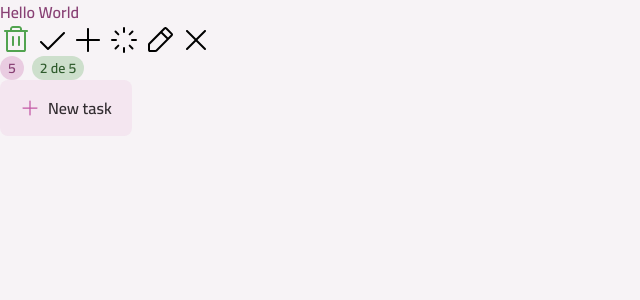
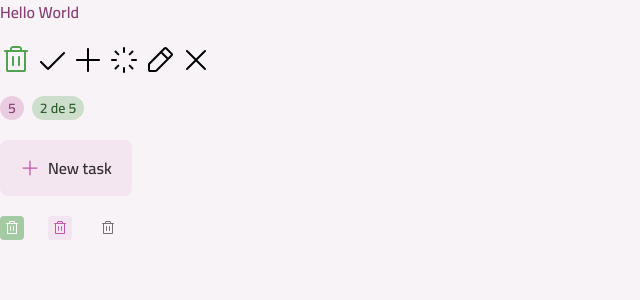
Before and after one commit to bedeschiotavia/todo, a React (Vite) app: page / in a window 1280 px wide. Shown: the top 300 px of the page, without its empty margins (0-640 px from the left). Built offline with nearby package versions, Linux system fonts and the light colour scheme.

Commit message:
create button icon component

```diff
--- a/src/App.tsx
+++ b/src/App.tsx
@@ -8,6 +8,7 @@
 import Icon from "./components/Icon";
 import Badge from "./components/Badge";
 import Button from "./components/Button";
+import ButtonIcon from "./components/ButtonIcon";
 
 export default function App() {
   return(
@@ -15,7 +16,7 @@
       <Text as="h1" variant="body-md-bold" className="text-pink-dark">
         Hello World
       </Text>
-      <div className="flex gap-1">
+      <div className="flex gap-1 my-5">
         <Icon svg={TrashIcon} className="fill-green-base" />
         <Icon svg={CheckIcon} />
         <Icon svg={PlusIcon} />
@@ -23,12 +24,17 @@
         <Icon svg={PencilIcon} />
         <Icon svg={XIcon} />
       </div>
-      <div className="flex gap-2">
+      <div className="flex gap-2 my-5">
         <Badge variant="secondary">5</Badge>
         <Badge variant="primary">2 de 5</Badge>
       </div>
-      <div className="flex gap-2">
+      <div className="flex gap-2 my-5">
         <Button icon={PlusIcon}>New task</Button>
+      </div>
+      <div className="flex gap-6 my-5">
+        <ButtonIcon icon={TrashIcon} disabled />
+        <ButtonIcon icon={TrashIcon} variant="secondary" />
+        <ButtonIcon icon={TrashIcon} variant="tertiary" />
       </div>
     </>
   )
--- /dev/null
+++ b/src/components/ButtonIcon.tsx
@@ -0,0 +1,72 @@
+import React from "react";
+import { cva, type VariantProps } from "class-variance-authority";
+import Icon from "./Icon";
+
+// eslint-disable-next-line react-refresh/only-export-components
+export const buttonIconVariants = cva(
+  `
+  inline-flex items-center justify-center cursor-pointer transition group
+`,
+  {
+    variants: {
+      variant: {
+        primary: "bg-green-base hover:bg-green-dark",
+        secondary: "bg-gray-200 hover:bg-pink-base",
+        tertiary: "bg-transparent hover:bg-gray-200",
+      },
+      size: {
+        sm: "w-6 h-6 p-1 rounded",
+      },
+      disabled: {
+        true: "opacity-50 pointer-events-none",
+      },
+    },
+    defaultVariants: {
+      variant: "primary",
+      size: "sm",
+      disabled: false,
+    },
+  }
+);
+
+interface ButtonIconProps
+  extends Omit<React.ComponentProps<"button">, "disabled" | "size">,
+    VariantProps<typeof buttonIconVariants> {
+  icon: React.ComponentProps<typeof Icon>["svg"];
+}
+
+// eslint-disable-next-line react-refresh/only-export-components
+export const buttonIconIconVariants = cva("transition", {
+  variants: {
+    variant: {
+      primary: "fill-white",
+      secondary: "fill-pink-base group-hover:fill-white",
+      tertiary: "fill-gray-300 group-hover:fill-gray-400",
+    },
+    size: {
+      sm: "w-4 h-4",
+    },
+  },
+  defaultVariants: {
+    variant: "primary",
+    size: "sm",
+  },
+});
+
+export default function ButtonIcon({
+  variant,
+  size,
+  disabled,
+  className,
+  icon,
+  ...props
+}: ButtonIconProps) {
+  return (
+    <button
+      className={buttonIconVariants({ className, variant, size, disabled })}
+      {...props}
+    >
+      <Icon className={buttonIconIconVariants({ size, variant })} svg={icon} />
+    </button>
+  );
+}
```
